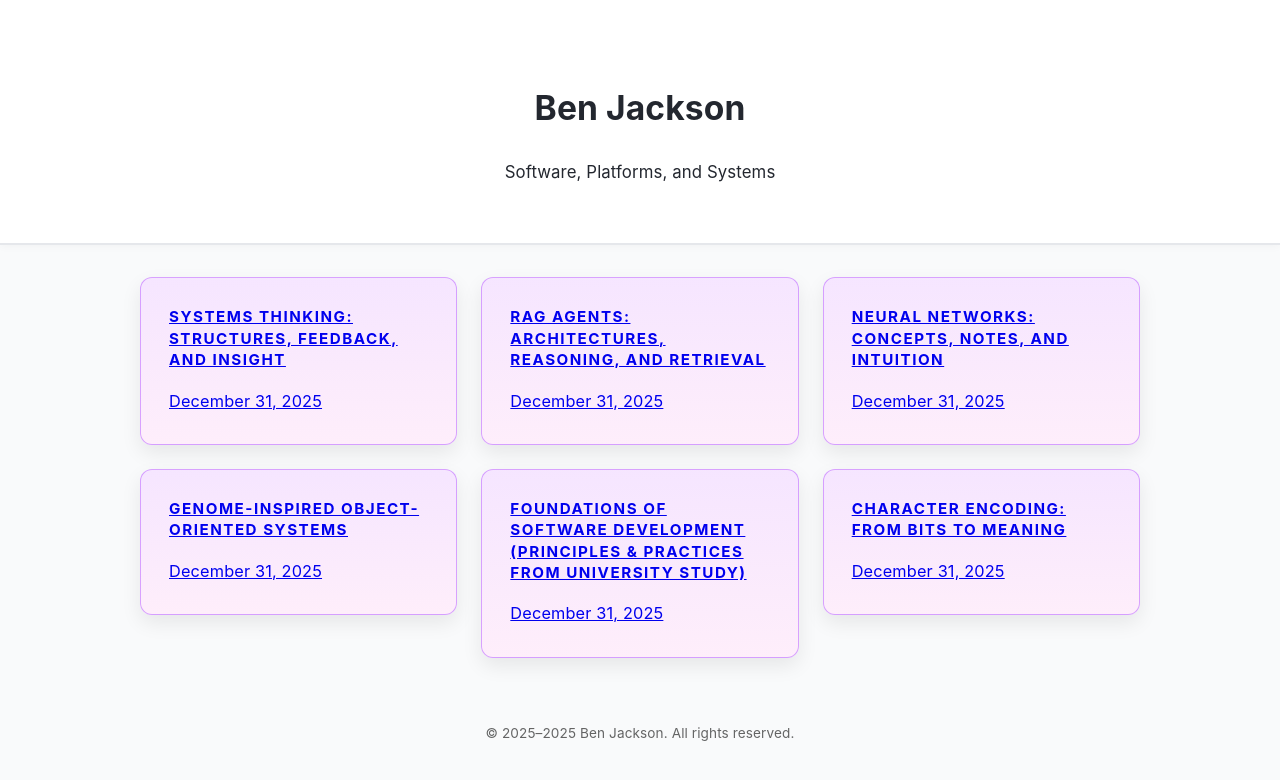
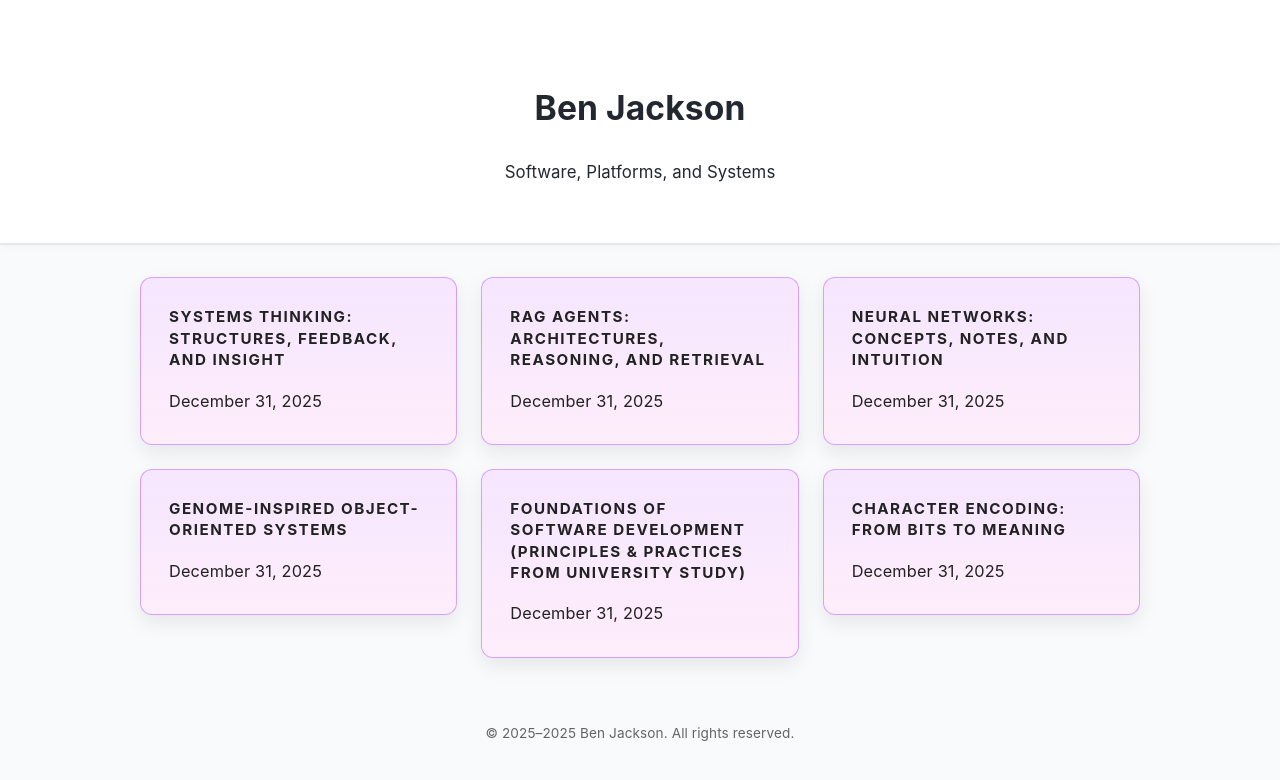
Before and after one commit to benjacksondev/my-blog, a Jekyll site: the page built from index.md, in a window 1280 px wide. Shown: the top 780 px of the page. Built offline with Jekyll 4.4.1, drawn with Linux system fonts in a browser that asks for light colours.

Commit message:
fix home page panel styles as a result of linking

```diff
--- a/_layouts/home.html
+++ b/_layouts/home.html
@@ -15,7 +15,7 @@
   <main>
     <div class="blog-grid">
     {% for post in site.posts %}
-      <a href="{{ post.url | relative_url }}">
+      <a class="home-link" href="{{ post.url | relative_url }}">
       <div class="blog-post">
           <h2>{{ post.title }}</h2>
           <p>{{ post.date | date: "%B %d, %Y" }}</p>
--- a/assets/css/styles.css
+++ b/assets/css/styles.css
@@ -65,6 +65,13 @@ main {
     max-width: 1000px;
     margin: 2rem auto;
     padding: 0 1rem;
+}
+
+/* Make the <a> behave like a block so it wraps the div correctly */
+.home-link {
+    display: block;      /* makes the <a> behave like a div */
+    text-decoration: none; /* removes the underline */
+    color: inherit;      /* keeps the text color from the div */
 }
 
 .blog-grid {
```
